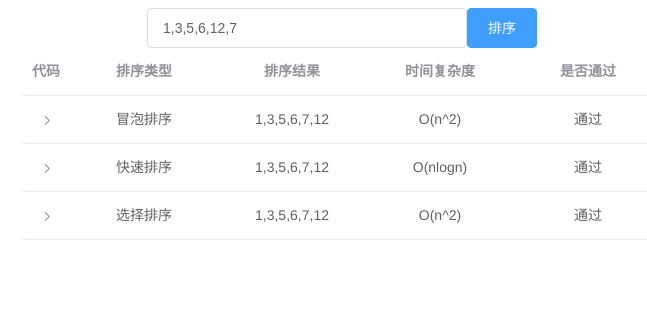
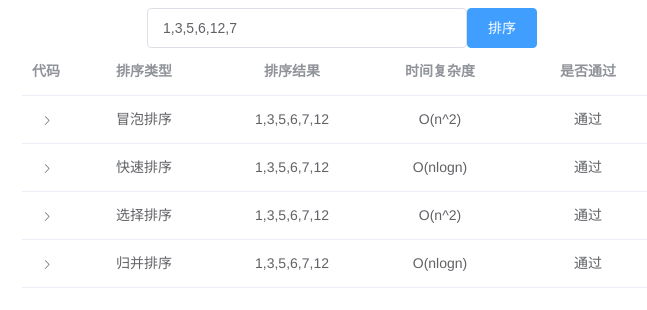
Before and after one commit to printlnhelloworld/algorithm, a Vue app: page /#/ in a window 1280 px wide. Shown: the top 310 px of the page, without its empty margins (306-953 px from the left). Built offline with nearby package versions, Linux system fonts and the light colour scheme.

Commit message:
归并排序

```diff
--- a/src/components/Sort.vue
+++ b/src/components/Sort.vue
@@ -88,6 +88,37 @@ function selectSort (arr) {
   }
   return array;
 }
+function mergingSort (arr) {
+  let array = arr.slice(0);
+  const merge = function (left, right) {
+    let result = [];
+    while (left.length || right.length) {
+      if (left.length && right.length) {
+        if (left[0] < right[0]) {
+          result.push(left.shift());
+        } else {
+          result.push(right.shift());
+        }
+      } else if (left.length) {
+        result = result.concat(left.splice(0, left.length));
+      } else {
+        result = result.concat(right.splice(0, right.length));
+      }
+    }
+    return result;
+  }
+  const sort = function (array) {
+    let length = array.length;
+    if (length === 1) {
+      return array;
+    }
+    let mid = Math.floor(length / 2);
+    let left = array.slice(0, mid);
+    let right = array.slice(mid, length);
+    return merge(sort(left), sort(right));
+  }
+  return sort(array);
+}
 export default {
   name: 'HelloWorld',
   data () {
@@ -124,6 +155,12 @@ export default {
           timeComplexity: 'O(n^2)',
           fn: selectSort,
           _fn: selectSort.toString()
+        },
+        {
+          name: '归并排序',
+          timeComplexity: 'O(nlogn)',
+          fn: mergingSort,
+          _fn: mergingSort.toString()
         }
       ];
       for (const item of sortList) {
```
